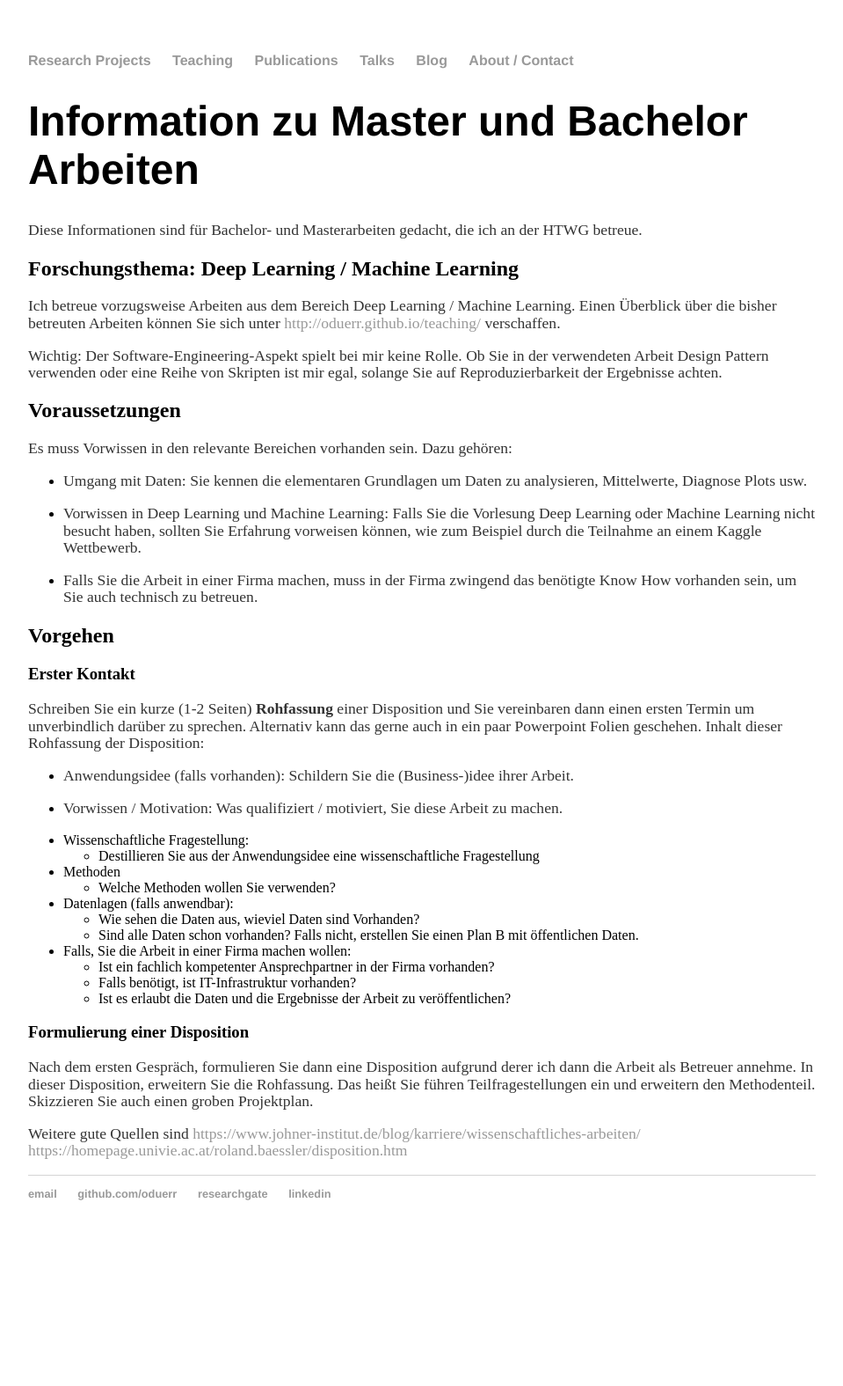
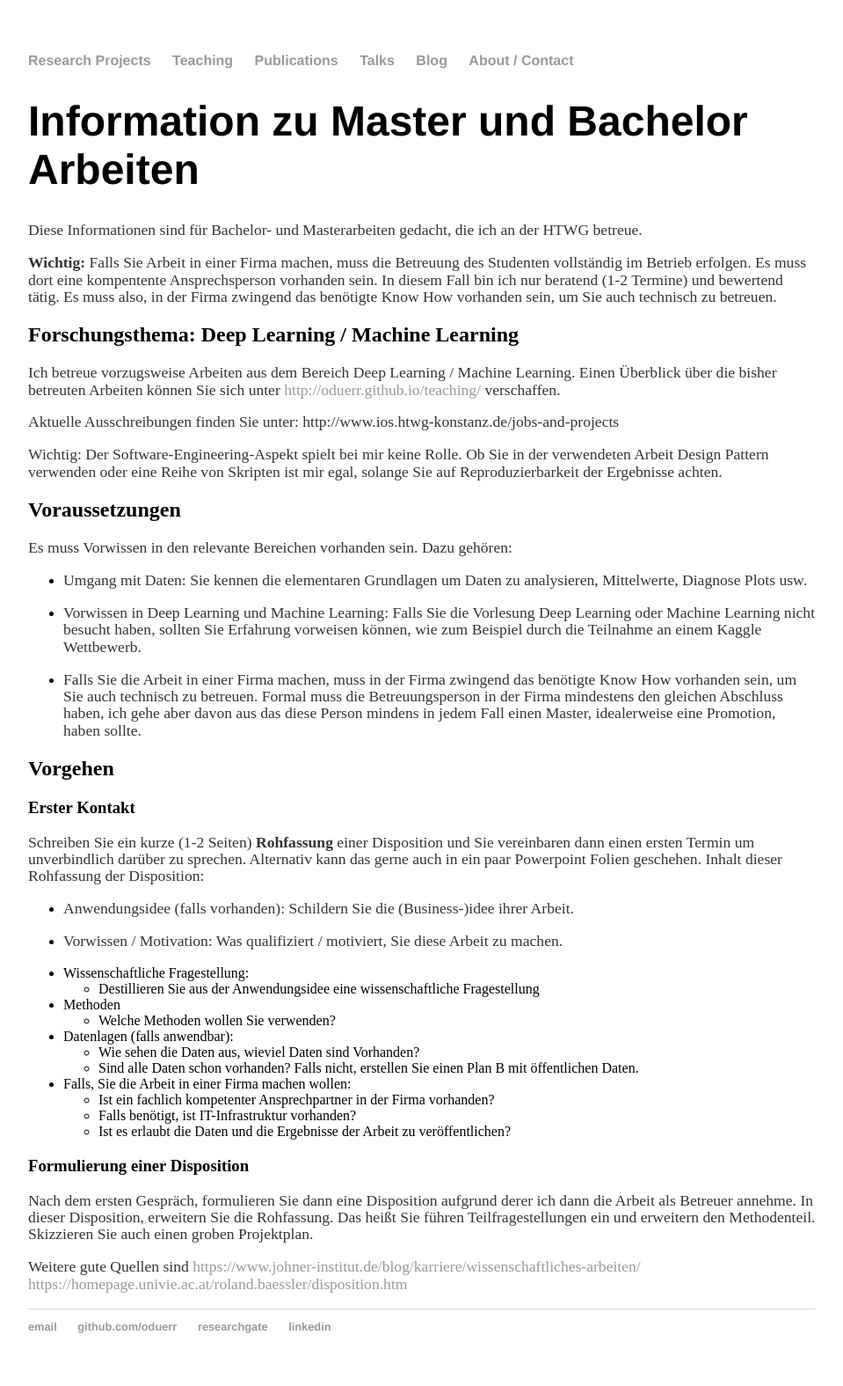
Before and after one commit to oduerr/oduerr.github.io, a Jekyll site: the page built from teaching/bama/index.md, in a window 1280 px wide. Shown: the whole page at 88% size, without its empty margins (160-1119 px from the left). Built offline with Jekyll 4.4.1, drawn with Linux system fonts in a browser that asks for light colours; before the commit the page ends 1424 px from its top, so only the background shows below that.

Commit message:
Update index.md

```diff
--- a/teaching/bama/index.md
+++ b/teaching/bama/index.md
@@ -7,11 +7,15 @@ author: “Oliver Dürr”
 # Information zu Master und Bachelor Arbeiten
 Diese Informationen sind für Bachelor- und Masterarbeiten gedacht, die ich an der HTWG betreue.
 
+**Wichtig:**
+Falls Sie Arbeit in einer Firma machen, muss die Betreuung des Studenten vollständig im Betrieb erfolgen. Es muss dort eine kompentente Ansprechsperson vorhanden sein. In diesem Fall bin ich nur beratend (1-2 Termine) und bewertend tätig. Es muss also, in der Firma zwingend das benötigte Know How vorhanden sein, um Sie auch technisch zu betreuen.
 
 ## Forschungsthema: Deep Learning / Machine Learning
 Ich betreue vorzugsweise Arbeiten aus dem Bereich Deep Learning / Machine Learning. Einen Überblick über die bisher betreuten Arbeiten können Sie sich unter [http://oduerr.github.io/teaching/](http://oduerr.github.io/teaching/) verschaffen.
 
-Wichtig: Der Soft­ware­-En­gi­nee­ring-Aspekt spielt bei mir keine Rolle. Ob Sie in der verwendeten Arbeit Design Pattern verwenden oder eine Reihe von Skripten ist mir egal, solange Sie auf Reproduzierbarkeit der Ergebnisse achten.
+Aktuelle Ausschreibungen finden Sie unter: http://www.ios.htwg-konstanz.de/jobs-and-projects
+
+Wichtig: Der Software-Engineering-Aspekt spielt bei mir keine Rolle. Ob Sie in der verwendeten Arbeit Design Pattern verwenden oder eine Reihe von Skripten ist mir egal, solange Sie auf Reproduzierbarkeit der Ergebnisse achten.
 
 
 ## Voraussetzungen
@@ -21,7 +25,7 @@ Es muss Vorwissen in den relevante Bereichen vorhanden sein. Dazu gehören:
 
 * Vorwissen in Deep Learning und Machine Learning: Falls Sie die Vorlesung Deep Learning oder Machine Learning nicht besucht haben, sollten Sie Erfahrung vorweisen können, wie zum Beispiel durch die Teilnahme an einem Kaggle Wettbewerb.
 
-* Falls Sie die Arbeit in einer Firma machen, muss in der Firma zwingend das benötigte Know How vorhanden sein, um Sie auch technisch zu betreuen.
+* Falls Sie die Arbeit in einer Firma machen, muss in der Firma zwingend das benötigte Know How vorhanden sein, um Sie auch technisch zu betreuen. Formal muss die Betreuungsperson in der Firma mindestens den gleichen Abschluss haben, ich gehe aber davon aus das diese Person mindens in jedem Fall einen Master, idealerweise eine Promotion, haben sollte.
 
 ## Vorgehen
 
```
